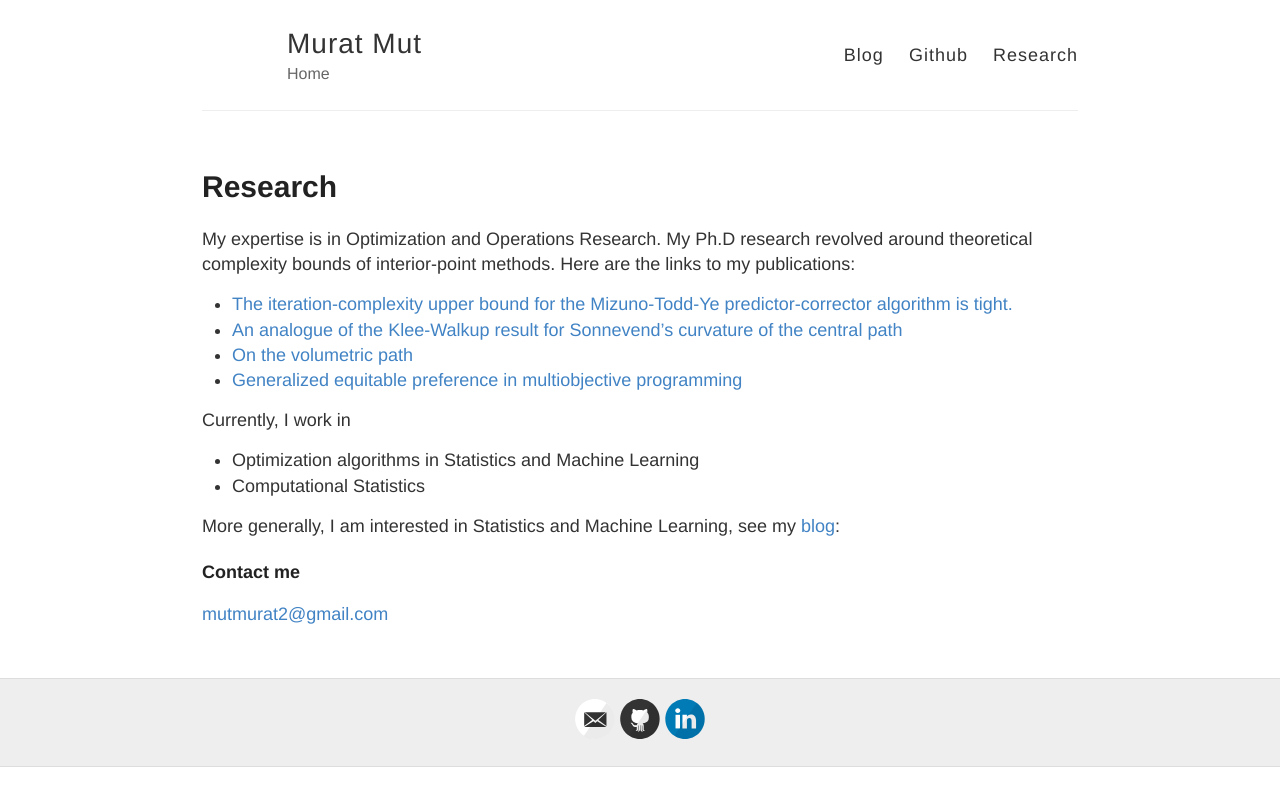
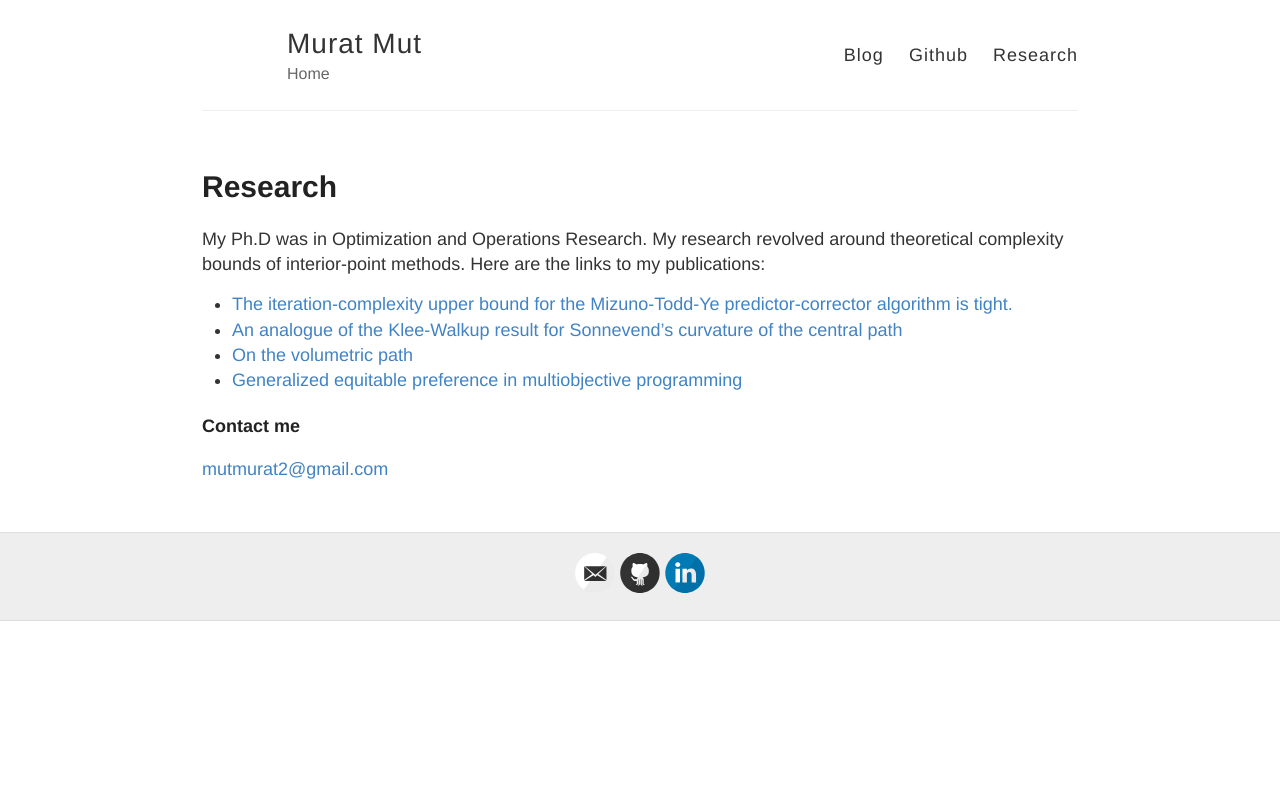
Before and after one commit to muratmut/muratmut.github.io, a Jekyll site: the page built from research.md, in a window 1280 px wide. Shown: the top 806 px of the page. Built offline with Jekyll 4.4.1, drawn with Linux system fonts in a browser that asks for light colours.

Commit message:
Update research.md

```diff
--- a/research.md
+++ b/research.md
@@ -7,7 +7,7 @@ permalink: /research/
 ---
 
 
-My expertise is in Optimization and Operations Research. My Ph.D research revolved around theoretical complexity bounds of interior-point methods. Here are the links to my  publications:
+My Ph.D was in Optimization and Operations Research. My research revolved around theoretical complexity bounds of interior-point methods. Here are the links to my  publications:
 
 * [The iteration-complexity upper bound for the Mizuno-Todd-Ye predictor-corrector algorithm is tight.](https://link.springer.com/chapter/10.1007/978-3-030-12119-8_6)
 * [An analogue of the Klee-Walkup result for Sonnevend’s curvature of the central path](http://link.springer.com/article/10.1007%2Fs10957-015-0764-2)
@@ -15,12 +15,6 @@ My expertise is in Optimization and Operations Research. My Ph.D research revolv
 * [Generalized equitable preference in multiobjective programming](http://www.sciencedirect.com/science/article/pii/S0377221711001366#)
 
 
-Currently, I work in
-* Optimization algorithms in Statistics and Machine Learning
-* Computational Statistics
-
-More generally, I am interested in Statistics and Machine Learning, see my [blog](https://muratmut.github.io/blog):
-
 
 
 ##### Contact me
```
